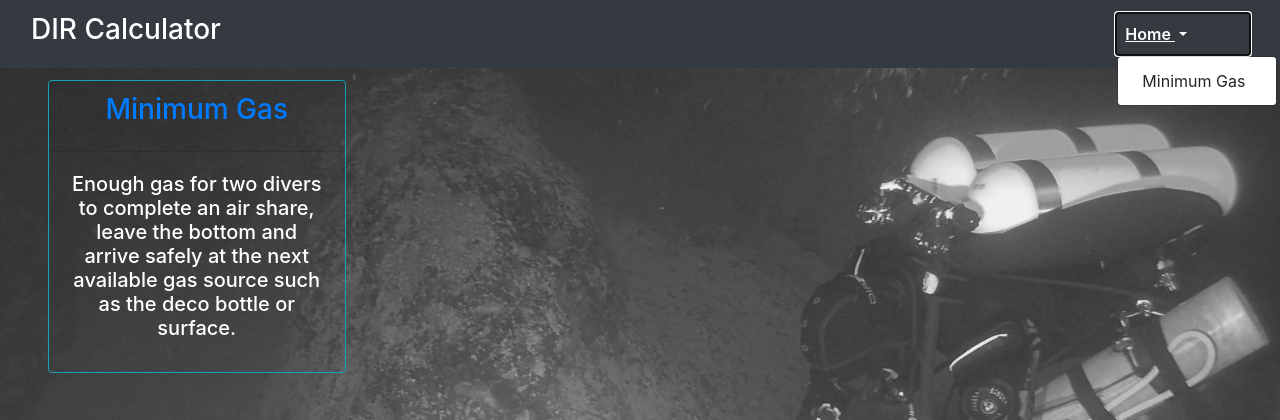
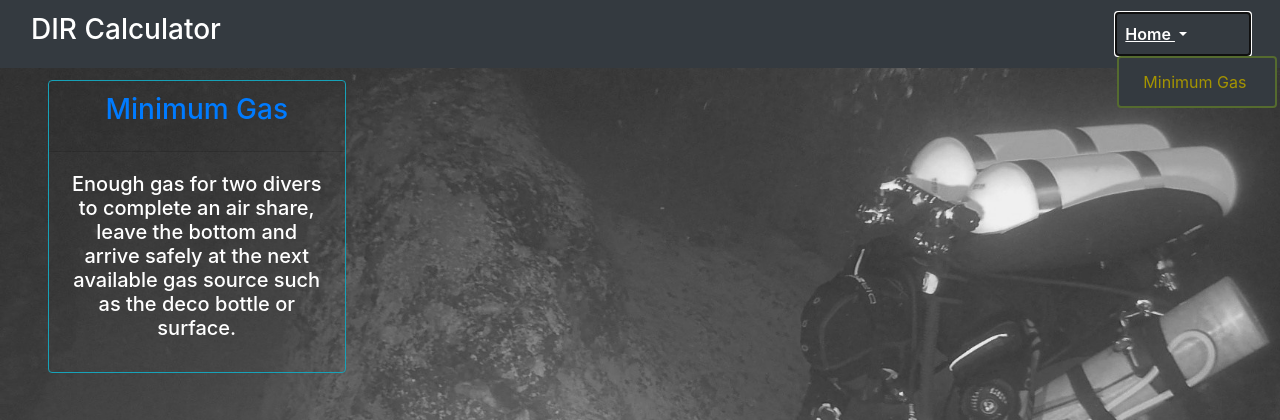
Before and after one commit to Johnbin89/DIR-Calculator, a Python web app: template app/templates/index.html in a window 1280 px wide, after a click on "Home". Shown: the top 420 px of the page. Run offline with Jinja, Linux system fonts and the light colour scheme; the template is opened without the code that fills it, so the values that code supplies are empty; some libraries are stand-ins or nearby versions.

Commit message:
stylish color changes-yellow text to custom lighter

```diff
--- a/app/static/css/base.css
+++ b/app/static/css/base.css
@@ -16,3 +16,11 @@ body {
     z-index: 200;
     padding-top: 80px;
 }
+
+.dropdown-menu{
+    border: 2px solid darkolivegreen;
+}
+
+.dropdown-item{
+    color:rgb(165, 148, 0);
+}
--- a/app/templates/base.html
+++ b/app/templates/base.html
@@ -40,7 +40,7 @@
         <ul class="navbar-nav ml-auto">
           <li class="nav-item dropdown">
             <a id="navname" class="nav-link  dropdown-toggle" href="#" data-toggle="dropdown">{{ active_page }}  </a>
-            <ul class="dropdown-menu">
+            <ul class="dropdown-menu bg-dark">
               <li><a class="dropdown-item" href="{{ url_for('main.minimum_gas') }}"> Minimum Gas </a></li>
             </ul>
           </li>
```
Also changed, not shown: app/static/css/min_gas.css (+13 -7 lines).
